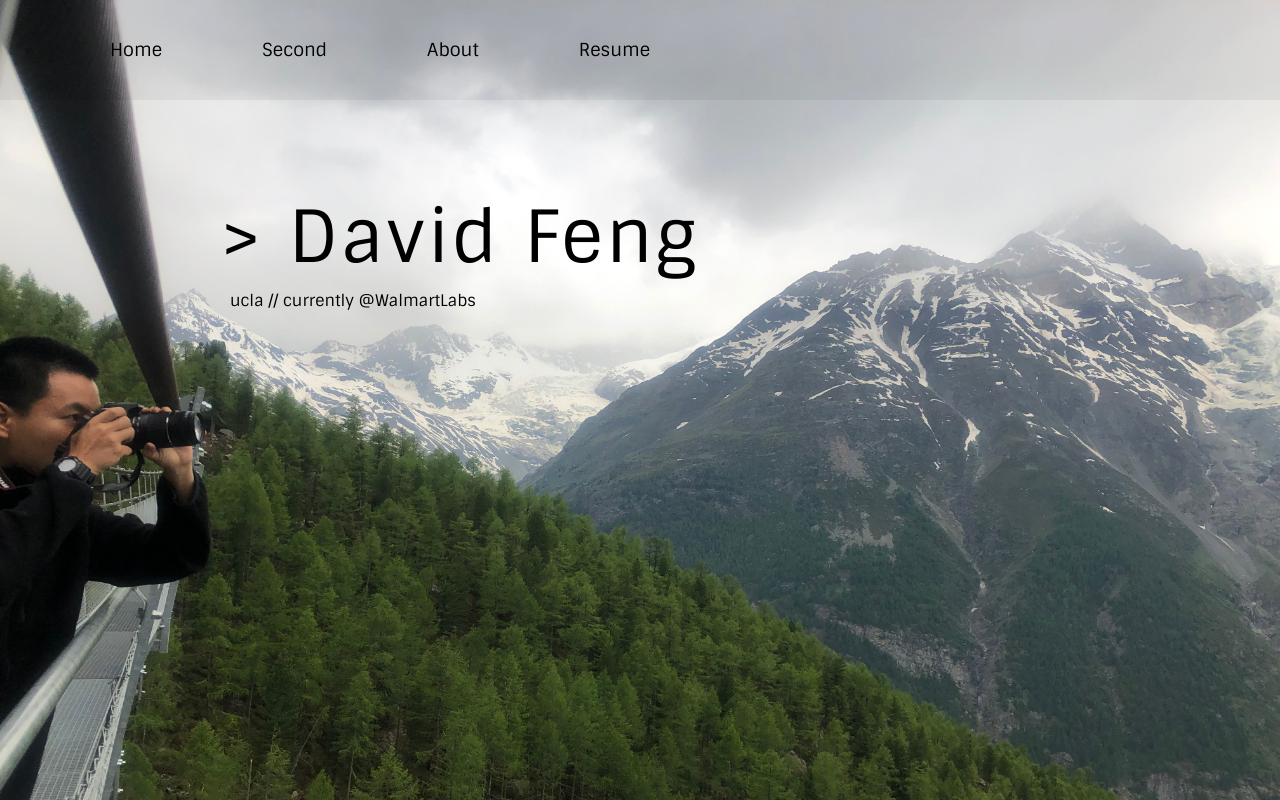
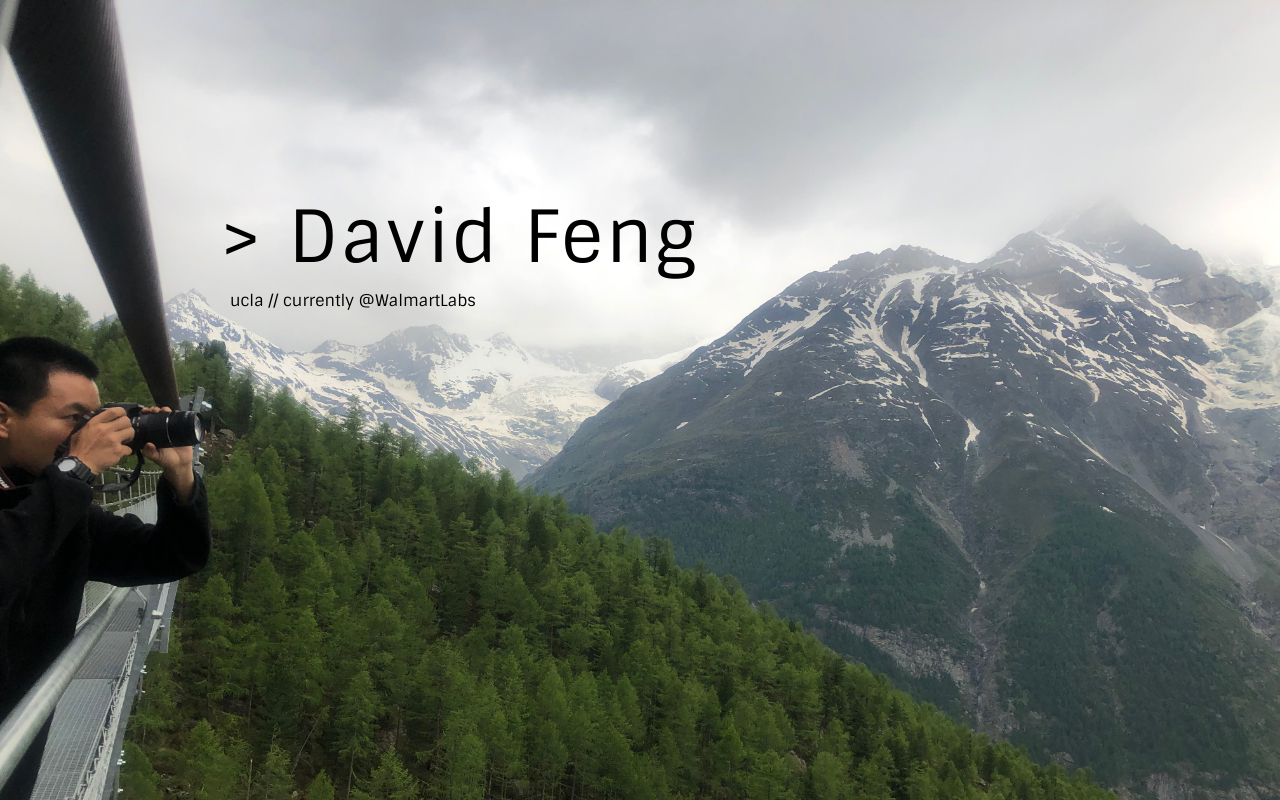
Before and after one commit to xingxu21/myWebsite, a Vue app: page / in a window 1280 px wide. Shown: the top 800 px of the page. Built offline with nearby package versions, Linux system fonts and the light colour scheme.

Commit message:
temporarily removing top

```diff
--- a/src/App.vue
+++ b/src/App.vue
@@ -5,14 +5,14 @@
     <head>
         <link href="https://fonts.googleapis.com/css2?family=Sintony:wght@400;700&display=swap" rel="stylesheet">
     </head>
-    <nav class='NavBar'>
+    <!-- <nav class='NavBar'>
       <router-link to='/' class='routerLink'>Home</router-link>
 
       <router-link to='/second' class='routerLink'>Second</router-link>
 
       <router-link to='/about' class='routerLink'>About</router-link>
       <router-link to='/resume' class='routerLink'>Resume</router-link>
-    </nav>
+    </nav> -->
     <router-view  />
   </div>
 </template>
```
